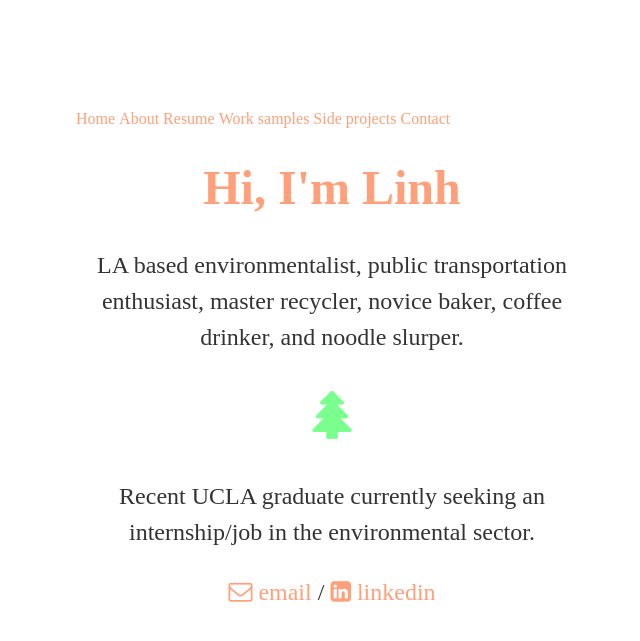
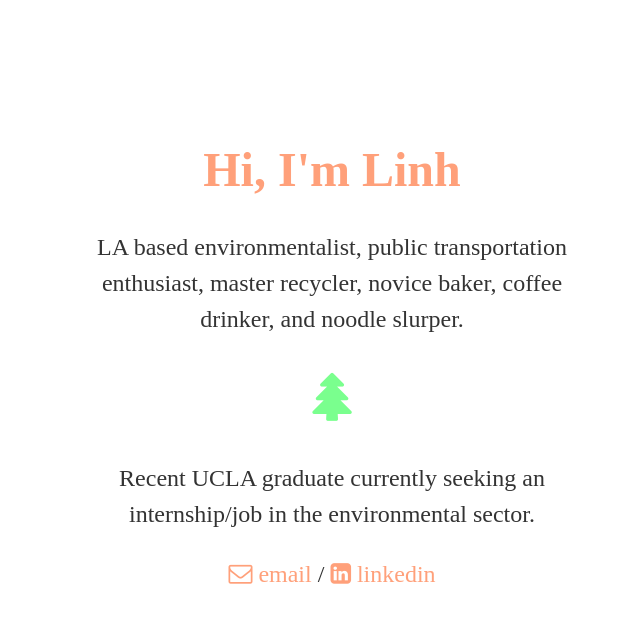
Before and after one commit to lttrinh/lttrinh.github.io, a Jekyll site: the page built from index.html, in a window 1280 px wide. Shown: the top 641 px of the page, without its empty margins (308-948 px from the left). Built offline with Jekyll 4.4.1, drawn with Linux system fonts in a browser that asks for light colours.

Commit message:
Update default.html

```diff
--- a/_layouts/default.html
+++ b/_layouts/default.html
@@ -8,15 +8,6 @@
 
     <body>
 
-	    <div class="topnav">
-	  		<a class="active" href="#home">Home</a>
-		    	<a href="#about">About</a>
-			<a href="#resume">Resume</a>
-		  	<a href="#work">Work samples</a>
-		  	<a href="#side">Side projects</a>
-			<a href="#contact">Contact</a>
-	    </div>
-
 			<div class="container">
 
 			{{ content }}
```
